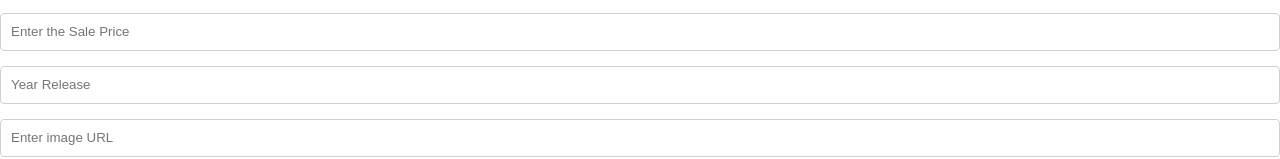
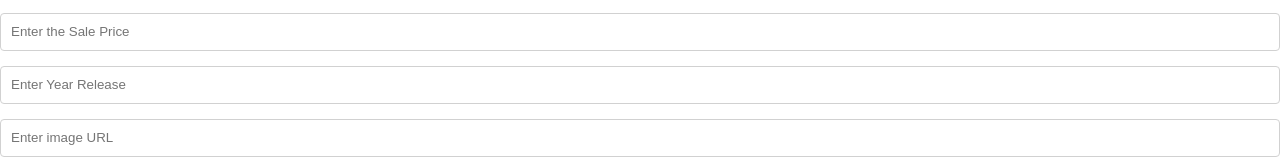
Before and after one commit to GuMarYae/project4_sneakers_app_frontend, a React (Create React App) app: page /new in a window 1280 px wide. Shown: the part 206-365 px from the top of the page. Built offline with nearby package versions, Linux system fonts and the light colour scheme; no server answers.

Commit message:
enter yesr place holder

```diff
--- a/src/pages/Form.js
+++ b/src/pages/Form.js
@@ -47,7 +47,7 @@ const Form = ({ initialSneaker, handleSubmit, buttonLabel }) => {
       />
       <input
         type="text"
-        placeholder="Year Release"
+        placeholder="Enter Year Release"
         onChange={handleChange}
         value={formData.year}
         name="year"
```
